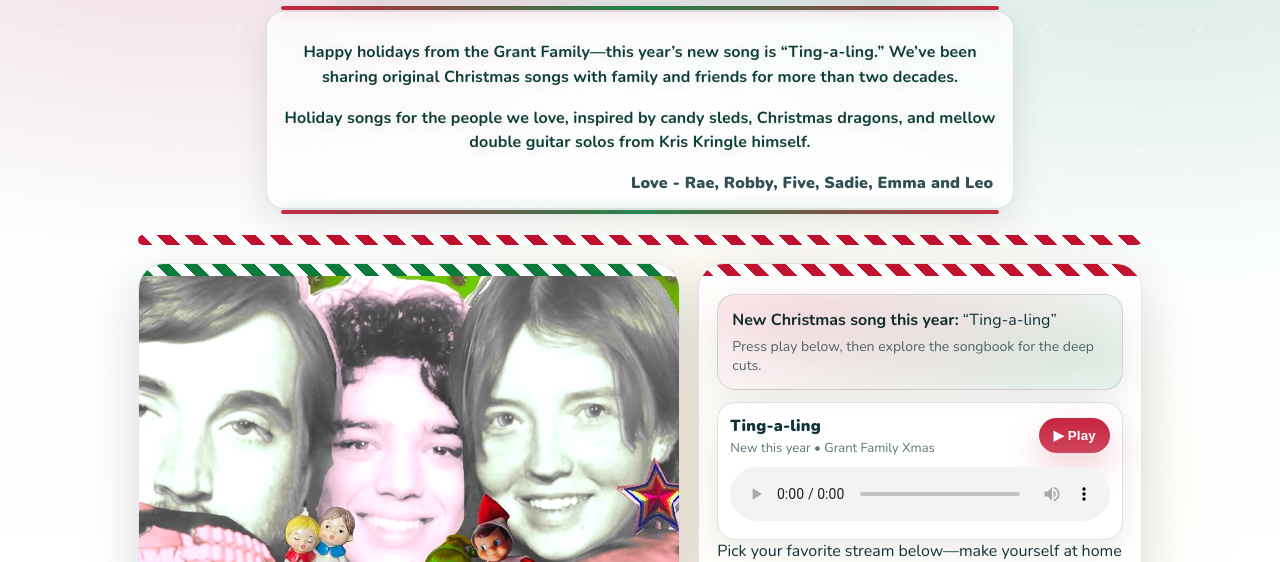
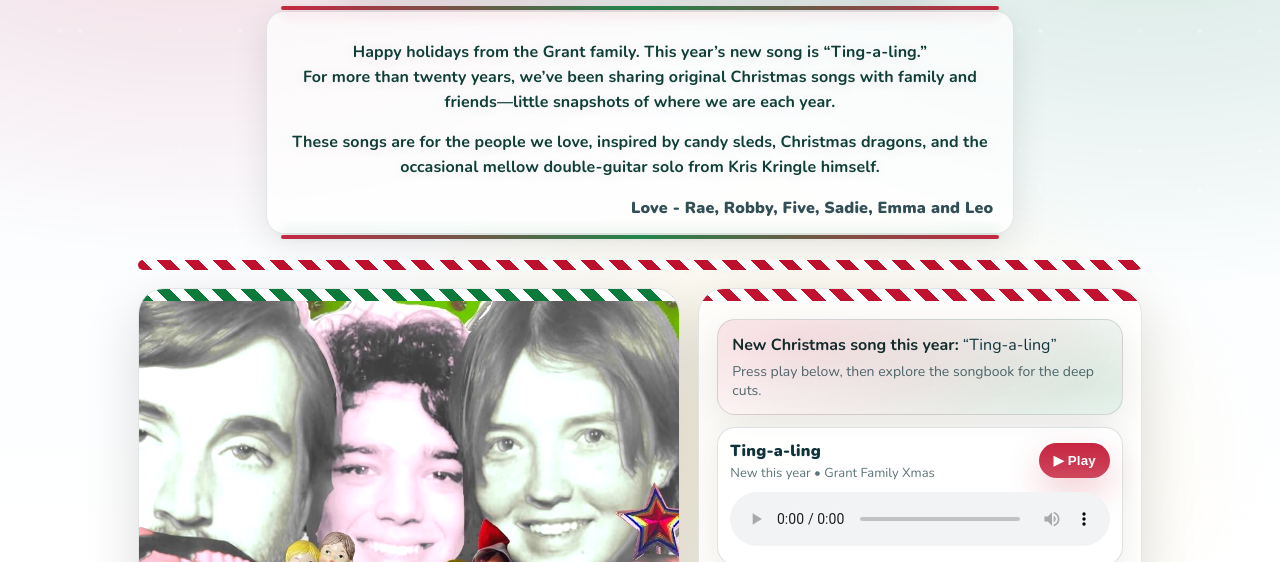
Before and after one commit to fourgrant/merrygrantmas, a plain HTML site: page index.html in a window 1280 px wide. Shown: the part 229-791 px from the top of the page. Drawn offline with nearby package versions, Linux system fonts and the light colour scheme; a web font is replaced by a local one.

Commit message:
Update index.html
Updated intro paragraph

```diff
--- a/index.html
+++ b/index.html
@@ -511,8 +511,10 @@
       </div>
 
         <div class="sub">
-         <p>Happy holidays from the Grant Family—this year’s new song is “Ting-a-ling.” We’ve been sharing original Christmas songs with family and friends for more than two decades.</p>
-         <p>Holiday songs for the people we love, inspired by candy sleds, Christmas dragons, and mellow double guitar solos from Kris Kringle himself.</p>
+         <p>Happy holidays from the Grant family. This year’s new song is <strong>“Ting-a-ling</strong>.”<br>
+            For more than twenty years, we’ve been sharing original Christmas songs with family and friends—little snapshots of where we are each year.</p>
+
+        <p>These songs are for the people we love, inspired by candy sleds, Christmas dragons, and the occasional mellow double-guitar solo from Kris Kringle himself.</p>
          <span class="signature">Love - Rae, Robby, Five, Sadie, Emma and Leo</span>
         </div>
 
```
